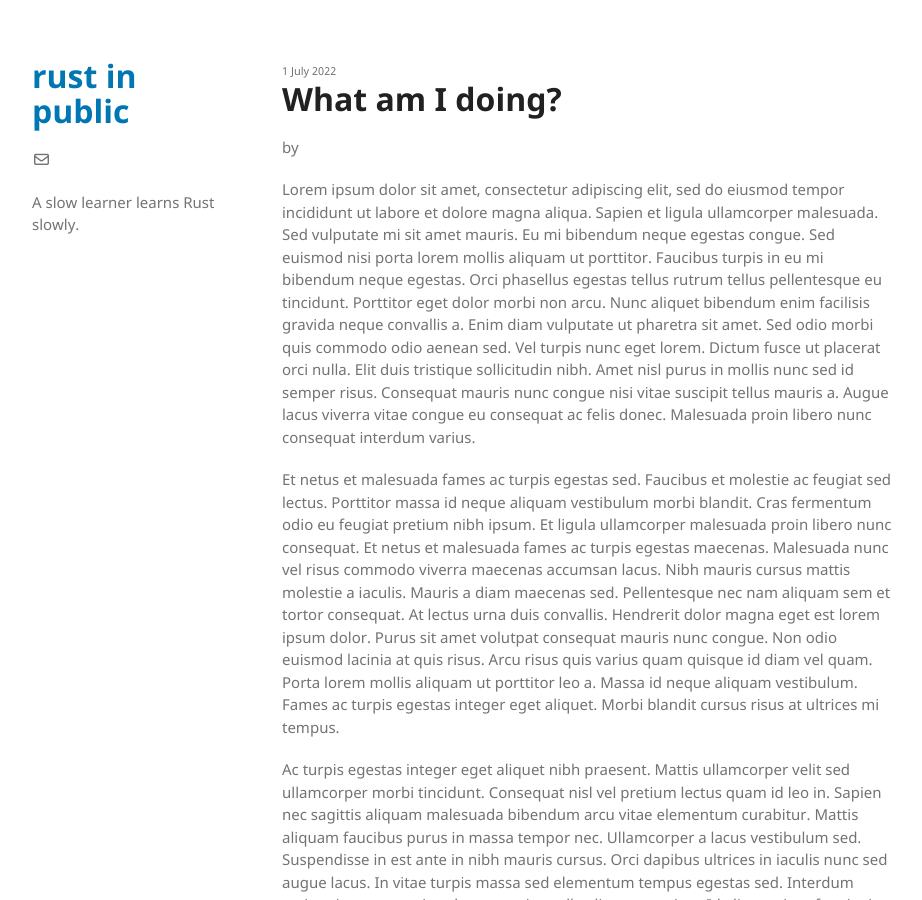
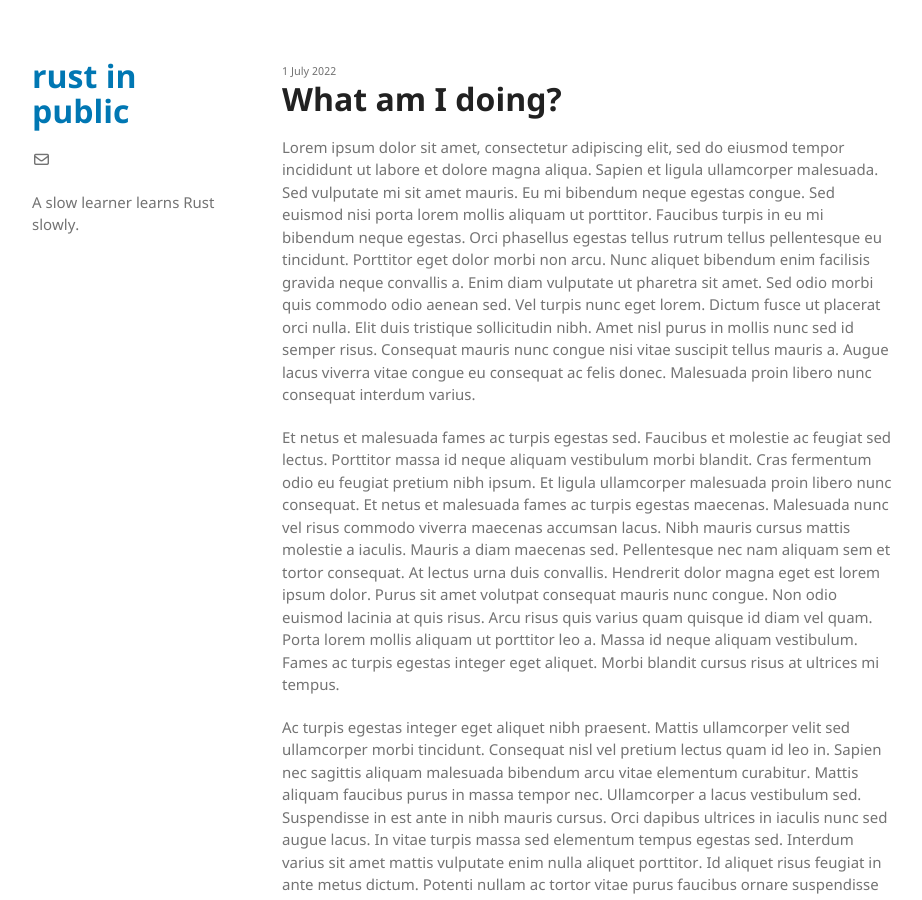
Before and after one commit to rust-in-public/rust-in-public.github.io, a Jekyll site: the page built from _posts/2022-07-01-what-am-i-doing.md, in a window 1280 px wide and 900 px high. Shown: the whole window, without its empty margins (178-1100 px from the left). Built offline with Jekyll 4.4.1, drawn with Linux system fonts in a browser that asks for light colours.

Commit message:
Layout changes.

```diff
--- a/_layouts/post.html
+++ b/_layouts/post.html
@@ -5,8 +5,6 @@
 <small>{{ page.date | date: "%-d %B %Y" }}</small>
 <h1>{{ page.title }}</h1>
 
-<p class="view">by {{ page.author | default: site.author }}</p>
-
 {{content}}
 
 {% if page.tags %}
--- a/index.html
+++ b/index.html
@@ -10,7 +10,7 @@
         <h1><a href="{{ site.baseurl }}{{ post.url }}">{{ post.title }}</a></h1>
 
         <div class="entry">
-          {{ post.content | split:"<!--more-->" | first }}
+          {{ post.excerpt }}
         </div>
 
         <a href="{{ site.baseurl }}{{ post.url }}" class="read-more">Read More</a>
```
